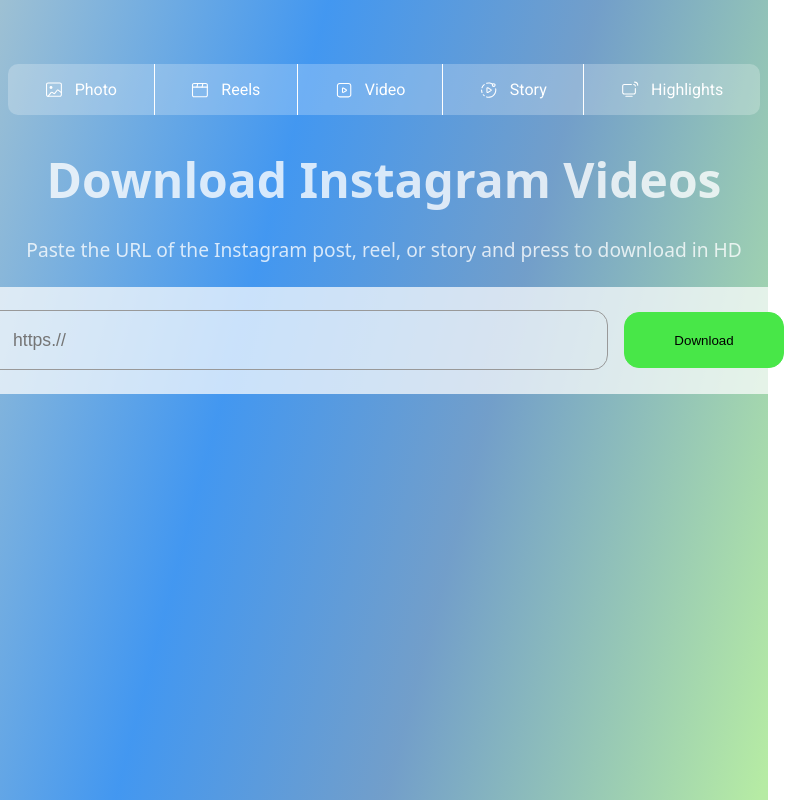
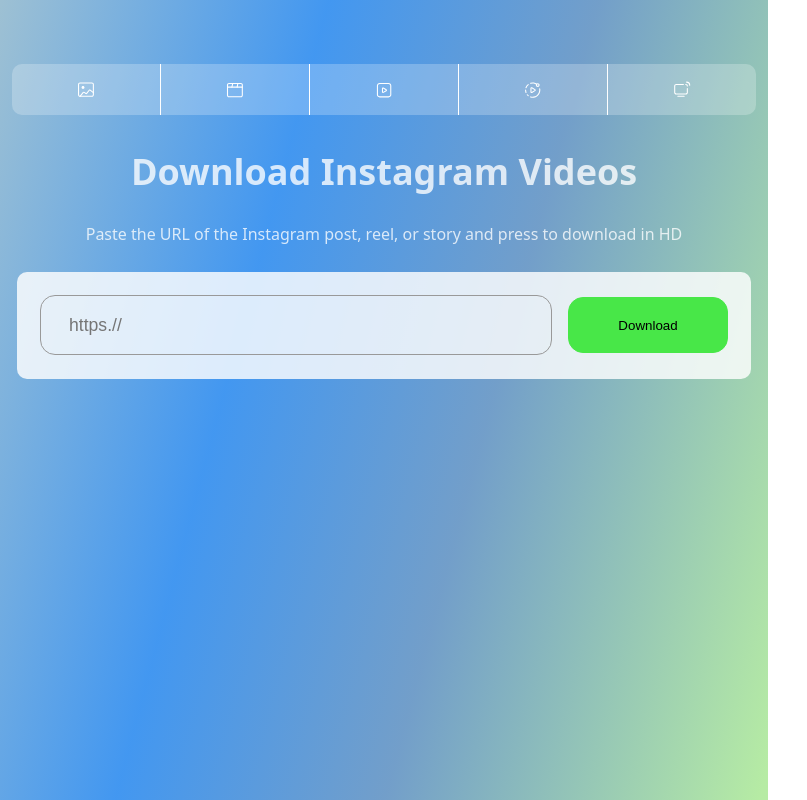
Before and after one commit to dvlpr2003/Instagram-media-downloader, a React (Vite) app: page / in a window 768 px wide. Shown: the whole page, 807 px wide, since content can reach past the window. Built offline with nearby package versions, Linux system fonts and the light colour scheme; a web font is replaced by a local one.

Commit message:
section-1

```diff
--- a/src/Home/container.css
+++ b/src/Home/container.css
@@ -89,7 +89,7 @@
 #input-w3-c7-form{
     padding: 1.45rem;
     width:50rem;
-    background-color: #ffffffb7;
+    background-color: #ffffffd0;
     border-radius: 10px;
     display: flex;
     justify-content: center;
@@ -186,4 +186,25 @@
         width: 30rem;
     }
 
+
 }
+@media(min-width:750px) and (max-width:950px){
+    .name-w3-c7{
+        display: none;
+    }
+
+    #section-elements-nav-main{
+        width: 100%;
+    }
+    #h1-w3-c7{
+        font-size: 1.5rem;
+    }
+    #p-w3-c7{
+        font-size: 1rem;
+        line-height: 1.75rem;
+    }
+    #input-w3-c7-form{
+        width: 43rem;
+    }
+
+}
```
